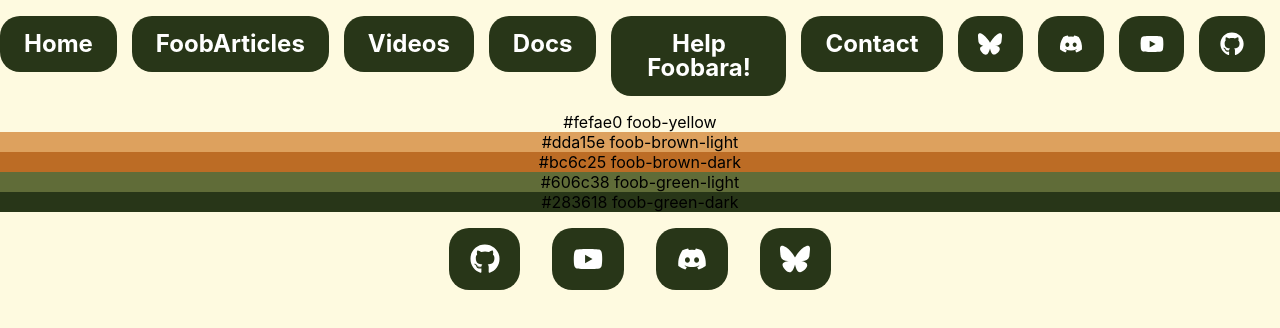
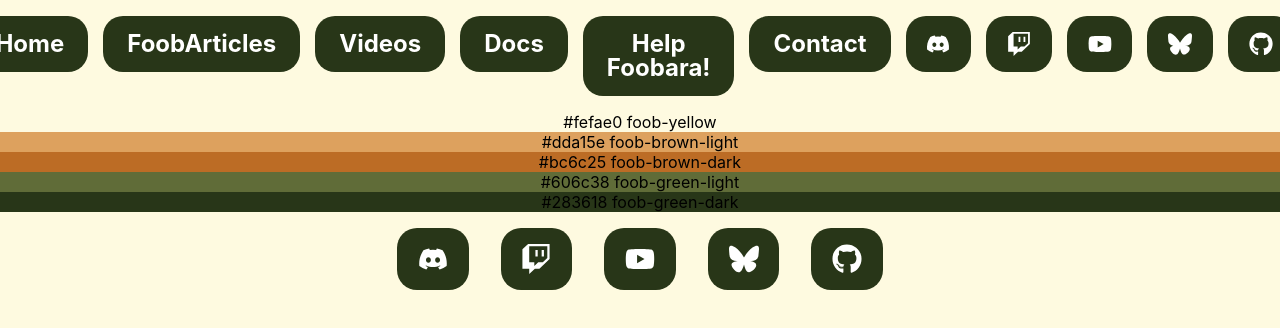
Before and after one commit to foobara/foobara-www, a React (Create React App) app: page /colors in a window 1280 px wide. Shown: the top 328 px of the page. Built offline with nearby package versions, Linux system fonts and the light colour scheme.

Commit message:
Add twitch button to header and footer and re-order icons

```diff
--- a/src/Footer.tsx
+++ b/src/Footer.tsx
@@ -1,22 +1,25 @@
 import React from 'react'
 import './Footer.css'
-import { FaGithub, FaDiscord, FaYoutube } from 'react-icons/fa'
+import { FaGithub, FaDiscord, FaYoutube, FaTwitch } from 'react-icons/fa'
 import { SiBluesky } from 'react-icons/si'
 
 const Footer: React.FC = () => (
   <footer className="footer">
     <div className="footer-icons">
-      <a href="http://github.com/foobara/foobara/issues" target="_blank" rel="noopener noreferrer">
-        {FaGithub({ size: 30 })}
+      <a href="https://discord.gg/dDpdFAeCHB" target="_blank" rel="noopener noreferrer">
+        {FaDiscord({ size: 30 })}
+      </a>
+      <a href="https://www.twitch.tv/milesfoob" target="_blank" rel="noopener noreferrer">
+        {FaTwitch({ size: 30 })}
       </a>
       <a href="http://youtube.com/@FoobaraFlix" target="_blank" rel="noopener noreferrer">
         {FaYoutube({ size: 30 })}
       </a>
-      <a href="https://discord.gg/dDpdFAeCHB" target="_blank" rel="noopener noreferrer">
-        {FaDiscord({ size: 30 })}
-      </a>
       <a href="https://bsky.app/profile/foob.news" target="_blank" rel="noopener noreferrer">
         {SiBluesky({ size: 30 })}
+      </a>
+      <a href="http://github.com/foobara/foobara" target="_blank" rel="noopener noreferrer">
+        {FaGithub({ size: 30 })}
       </a>
     </div>
   </footer>
--- a/src/Header.tsx
+++ b/src/Header.tsx
@@ -1,7 +1,7 @@
 import React, { useState, useEffect } from 'react'
 import { NavLink } from 'react-router-dom'
 import './Header.css'
-import { FaGithub, FaDiscord, FaYoutube, FaBars, FaTimes } from 'react-icons/fa'
+import { FaGithub, FaDiscord, FaYoutube, FaTwitch, FaBars, FaTimes } from 'react-icons/fa'
 import { SiBluesky } from 'react-icons/si'
 
 const activeClassName = ({ isActive }: { isActive: boolean }) => (isActive ? 'active' : '')
@@ -99,18 +99,23 @@ const Header: React.FC = () => {
             </NavLink>
           </li>
           <li className="header-icon">
-            <a href="https://bsky.app/profile/foob.news" target="_blank" rel="noopener noreferrer">
-              {SiBluesky({ size: 24 })}
-            </a>
-          </li>
-          <li className="header-icon">
             <a href="https://discord.gg/dDpdFAeCHB" target="_blank" rel="noopener noreferrer">
               {FaDiscord({ size: 24 })}
             </a>
           </li>
           <li className="header-icon">
+            <a href="https://www.twitch.tv/milesfoob" target="_blank" rel="noopener noreferrer">
+              {FaTwitch({ size: 24 })}
+            </a>
+          </li>
+          <li className="header-icon">
             <a href="http://youtube.com/@FoobaraFlix" target="_blank" rel="noopener noreferrer">
               {FaYoutube({ size: 24 })}
+            </a>
+          </li>
+          <li className="header-icon">
+            <a href="https://bsky.app/profile/foob.news" target="_blank" rel="noopener noreferrer">
+              {SiBluesky({ size: 24 })}
             </a>
           </li>
           <li className="header-icon">
```
